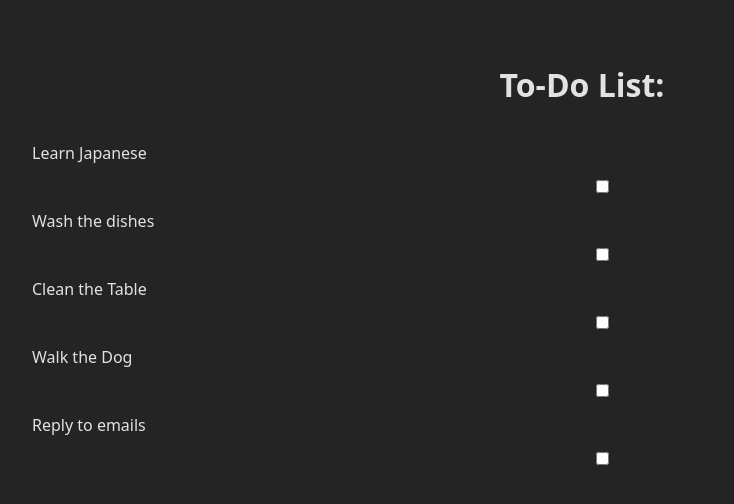
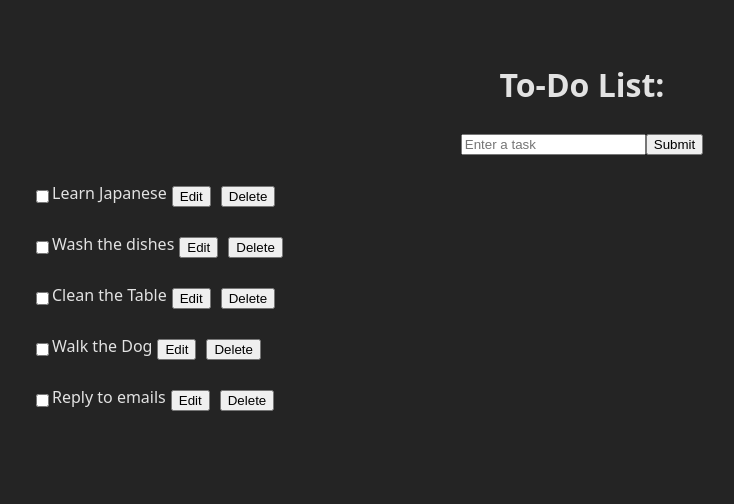
Before and after one commit to lreboseno22/To-Do-List, a React (Vite) app: page / in a window 1280 px wide. Shown: the top 504 px of the page, without its empty margins (58-792 px from the left). Built offline with nearby package versions, Linux system fonts and the light colour scheme.

Commit message:
added layout buttons and input

```diff
--- a/src/App.css
+++ b/src/App.css
@@ -11,3 +11,7 @@
   display: flex;
 
 }
+
+button {
+  margin: 5px;
+}
--- a/src/App.jsx
+++ b/src/App.jsx
@@ -1,10 +1,12 @@
 import './App.css'
+import Form from './componets/Form'
 import List from './componets/List'
 
 function App() {
   return (
     <div className='container'>
       <h1>To-Do List:</h1>
+      <Form />
         <div className='list-container'>
          <List />
         </div>
--- /dev/null
+++ b/src/componets/Form.jsx
@@ -0,0 +1,8 @@
+export default function Form(){
+    return (
+        <form>
+            <input type="text" placeholder="Enter a task"/>
+            <input type="submit" />
+        </form>
+    )
+}
--- a/src/componets/ListItem.jsx
+++ b/src/componets/ListItem.jsx
@@ -1,16 +1,26 @@
-export default function ListItem(){
-    return (
-        <>
-            <li className='list-item'>Learn Japanese</li>
-                <input type="checkbox" />
-            <li className='list-item'>Wash the dishes</li>
-                <input type="checkbox" />
-            <li className='list-item'>Clean the Table</li>
-                <input type="checkbox" />
-            <li className='list-item'>Walk the Dog</li>
-                <input type="checkbox" />
-            <li className='list-item'>Reply to emails</li>
-                <input type="checkbox" />
-        </>
-    )
+export default function ListItem() {
+  return (
+    <>
+      <li className="list-item">
+        <input type="checkbox" /> Learn Japanese <button>Edit</button>{" "}
+        <button>Delete</button>
+      </li>
+      <li className="list-item">
+        <input type="checkbox" /> Wash the dishes <button>Edit</button>{" "}
+        <button>Delete</button>
+      </li>
+      <li className="list-item">
+        <input type="checkbox" /> Clean the Table <button>Edit</button>{" "}
+        <button>Delete</button>
+      </li>
+      <li className="list-item">
+        <input type="checkbox" /> Walk the Dog <button>Edit</button>{" "}
+        <button>Delete</button>
+      </li>
+      <li className="list-item">
+        <input type="checkbox" /> Reply to emails <button>Edit</button>{" "}
+        <button>Delete</button>
+      </li>
+    </>
+  );
 }
```
